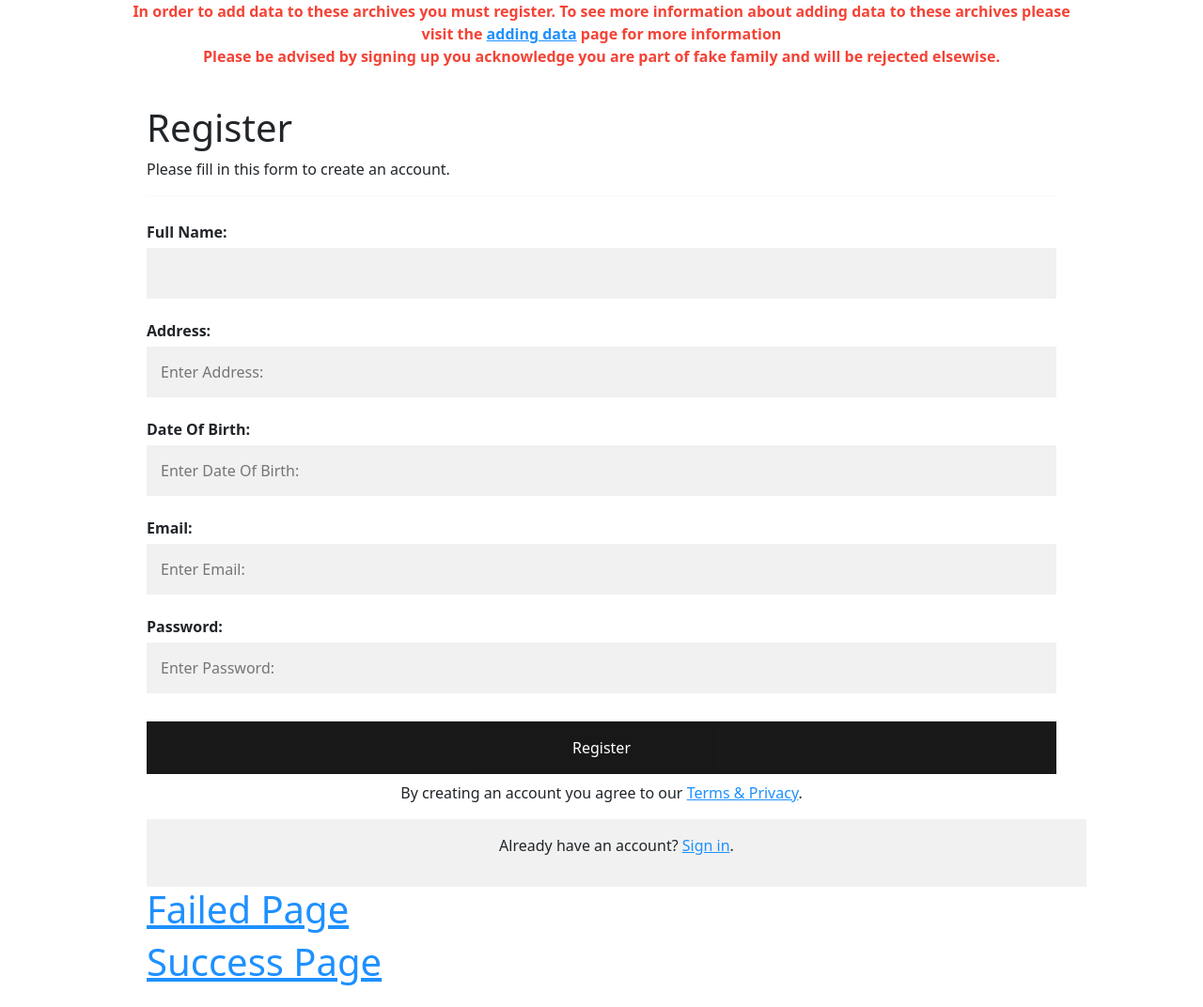
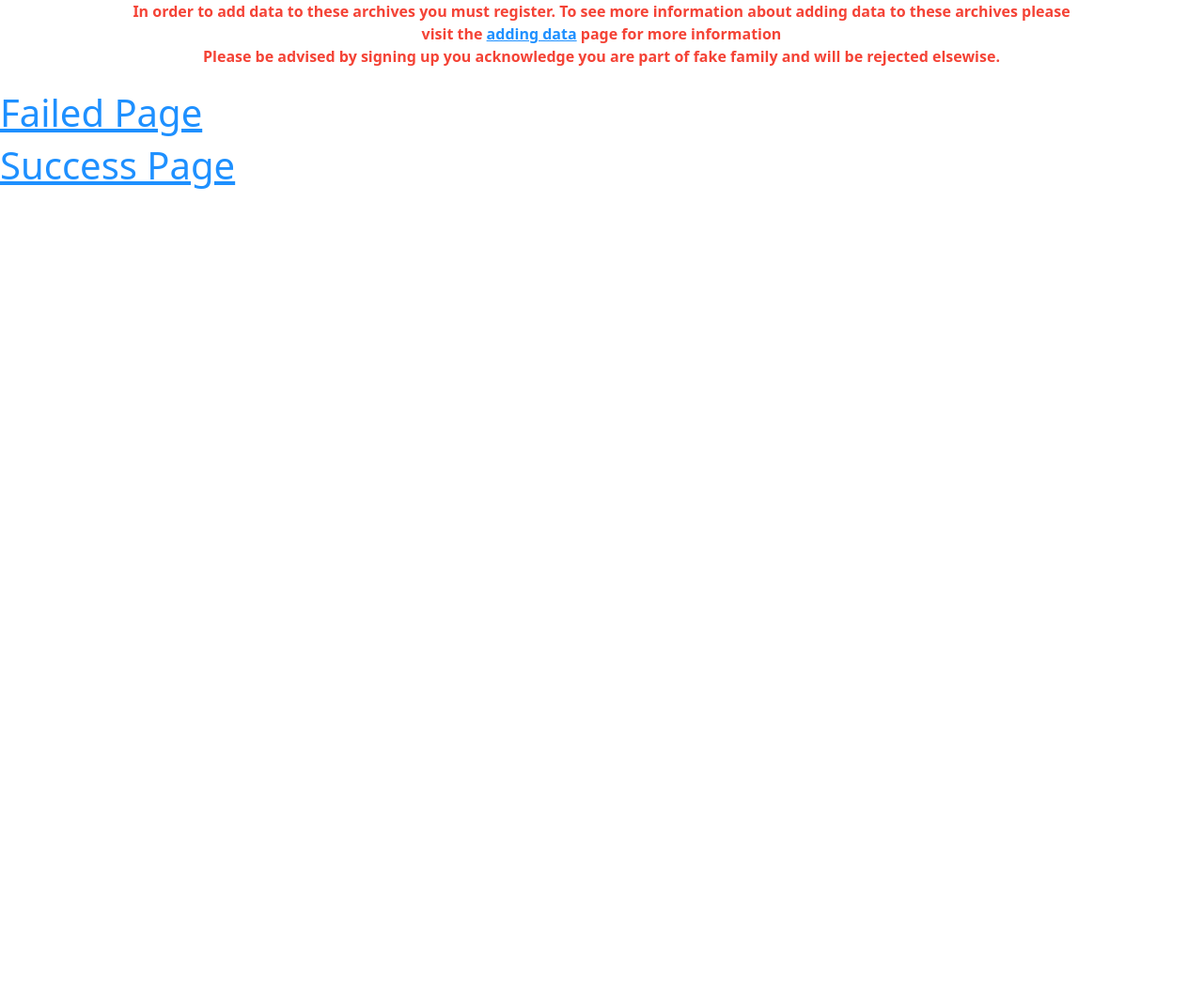
Before and after one commit to Christopher1994-1/archive_flask_website, a Flask app: page /sign_upp_example.html in a window 1280 px wide. Shown: the part 112-1184 px from the top of the page at 94% size. After the commit the page ends 313 px from the top, so only its background shows below. Run offline with Flask 2, Linux system fonts and the light colour scheme; parts of the project's set-up code (start-up, migrations or seed data) failed here and were passed over.

Commit message:
made changes

```diff
--- a/app.py
+++ b/app.py
@@ -9,7 +9,7 @@ from werkzeug.security import generate_password_hash, check_password_hash
 from flask_wtf import FlaskForm
 from wtforms import StringField, SubmitField, PasswordField, EmailField, validators
 from wtforms.validators import DataRequired, EqualTo, Length, InputRequired
-
+from forms import RegistrationForm, LoginForm
 
 app = Flask(__name__)
 
@@ -35,11 +35,11 @@ app.config['SECRET_KEY'] = SECRET_KEY
 # create register form class
 class RegisterForm(FlaskForm):
     full_name = StringField("Full Name:", validators=[InputRequired()])
-    address = StringField("Address:", validators=[DataRequired()], render_kw={"placeholder": "Enter Address:"})
-    DOB = StringField("Date Of Birth:", validators=[DataRequired()], render_kw={"placeholder": "Enter Date Of Birth:"})
-    email = StringField("Email:", validators=[DataRequired()], render_kw={"placeholder": "Enter Email:"})
-    password_hash = PasswordField("Password:", validators=[DataRequired(), validators.EqualTo('password_confirm', message="Passwords Must Match")], render_kw={"placeholder": "Enter Password:"})
-    password_confirm = PasswordField("Confirm Password:", render_kw={"placeholder": "Confirm Password:"})
+    address = StringField("Address:", validators=[DataRequired()])
+    DOB = StringField("Date Of Birth:", validators=[DataRequired()])
+    email = StringField("Email:", validators=[DataRequired()])
+    password_hash = PasswordField("Password:", validators=[DataRequired(), validators.EqualTo('password_confirm', message="Passwords Must Match")])
+    password_confirm = PasswordField("Confirm Password:")
     register = SubmitField("Register")
 
 
@@ -225,7 +225,11 @@ def user_login():
     return render_template('user_login.html')
 
 
-@app.route('/sign_upp_example.html', methods=['POST', 'GET'])
+@app.route('/sign_upp_example.html')
 def sign_upp_example():
-        form = RegisterForm(request.form)
-        return render_template('sign_upp_example.html', form=form)
+        form = RegistrationForm()
+        return render_template('sign_upp_example.html')
+
+
+if __name__ == "__main__":
+    app.run(debug=True)
--- /dev/null
+++ b/forms.py
@@ -0,0 +1,24 @@
+from xmlrpc.client import Boolean
+from flask_wtf import FlaskForm
+from wtforms import StringField, PasswordField, SubmitField, BooleanField, validators
+from wtforms.validators import DataRequired, Email, Length, EqualTo, email_validator
+import email_validator
+
+
+# Class for user registration form
+class RegistrationForm(FlaskForm):
+    full_name = StringField("Full Name:", validators=[DataRequired()])
+    dob = StringField("Date of Birth:", validators=[DataRequired()])
+    address = StringField("Street Address", validators=[DataRequired()])
+    email = StringField("Email", [validators.DataRequired(), validators.Email()])
+    first_password = PasswordField("Password:", validators=[DataRequired(), Length(min=8)])
+    confirm_password = PasswordField("Confirm Password", validators=[DataRequired(), EqualTo('first_password')])
+    register = SubmitField("Register")
+
+
+# Class for user login form
+class LoginForm(FlaskForm):
+    email = StringField("Email", [validators.DataRequired(), validators.Email()])
+    first_password = PasswordField("Password:", validators=[DataRequired(), Length(min=8)])
+    remember_me = BooleanField("Remember Me")
+    register = SubmitField("Login")
--- a/templates/sign_upp_example.html
+++ b/templates/sign_upp_example.html
@@ -55,42 +55,7 @@
 
 <br>
 
-{% block content%}
 
-
-<form action="{{ url_for('sign_upp') }}" method="POST">
-    {{ form.hidden_tag() }}
-    <div class="container">
-      <h1>Register</h1>
-      <p>Please fill in this form to create an account.</p>
-      <hr>
-
-      <b>{{ form.full_name.label}}</b>
-      {{ form.full_name() }}
-
-      <b>{{ form.address.label}}</b>
-      {{ form.address() }}
-
-      <b>{{ form.DOB.label}}</b>
-      {{ form.DOB() }}
-
-      <b>{{ form.email.label}}</b>
-      {{ form.email() }}
-
-      <b>{{ form.password_hash.label}}</b>
-      {{ form.password_hash() }}
-
-      <br>
-      {{ form.register(class="registerbtn") }}
-
-      <p id="termsNpri">By creating an account you agree to our <a href="#">Terms & Privacy</a>.</p>
-
-      <div class="container signin">
-        <p>Already have an account? <a href="#">Sign in</a>.</p>
-      </div>
-    </form>
-
-{% endblock %}
 
   <h1><a href="{{ url_for('sign_upp_failed') }}">Failed Page</a></h1>
   <h1><a href="{{ url_for('sign_upp_success') }}">Success Page</a></h1>
```
